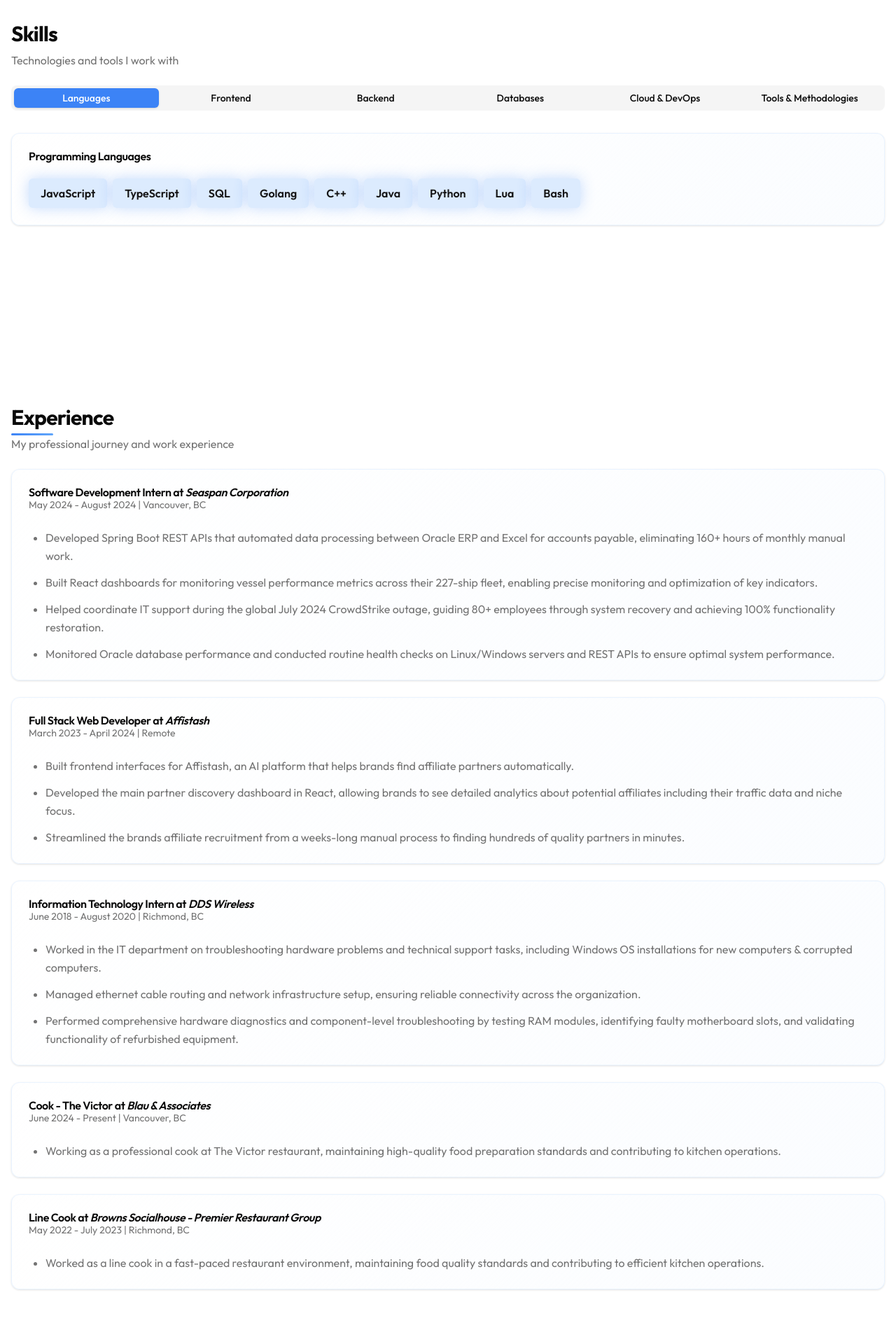
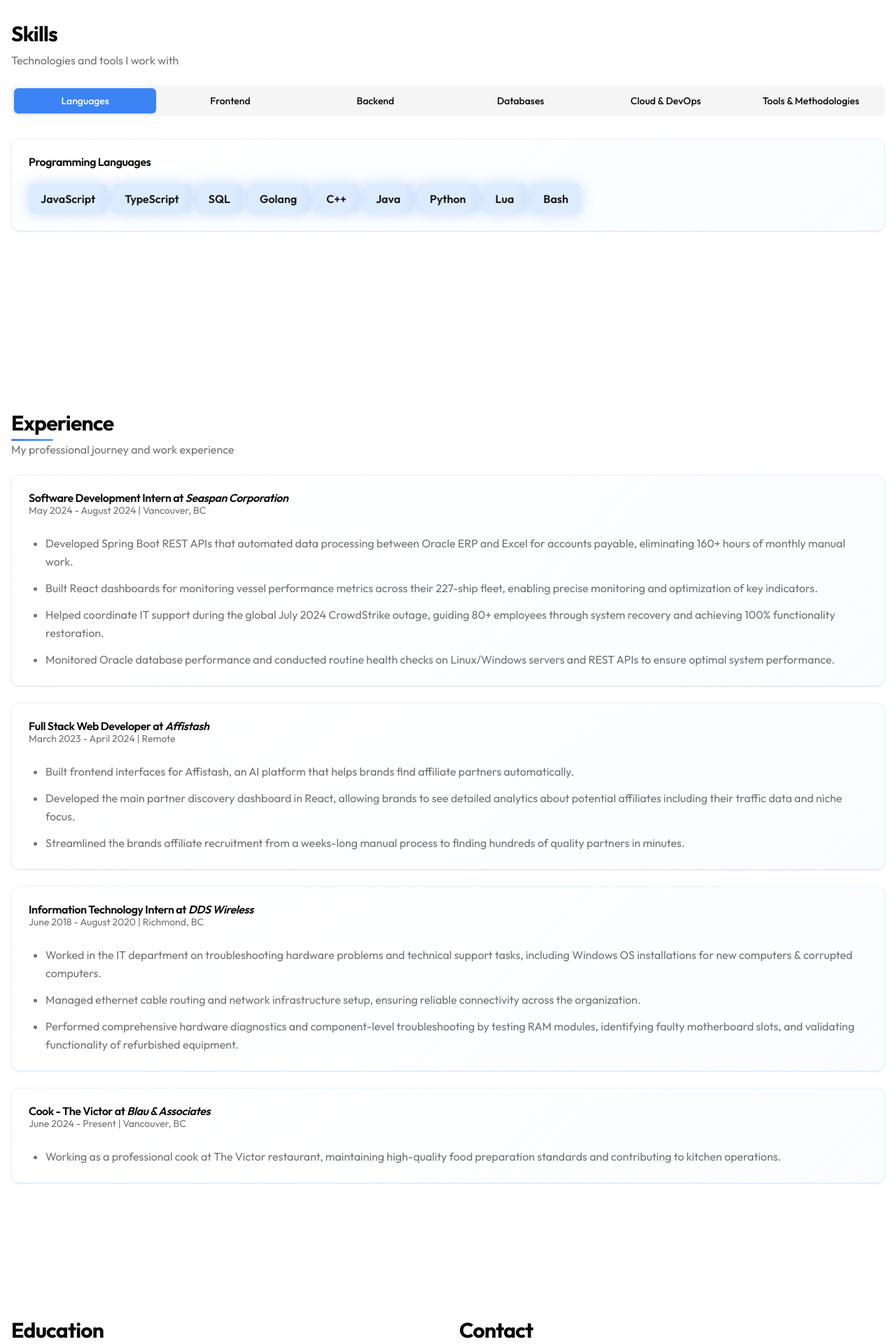
Before and after one commit to nikitalobanov12/nikita_lobanov_portfolio, a Next.js app: page / in a window 1280 px wide. Shown: the part 2920-4840 px from the top of the page at 70% size. Built offline with nearby package versions, Linux system fonts and the light colour scheme.

Commit message:
mobile usability

```diff
--- a/src/components/sections/experience.tsx
+++ b/src/components/sections/experience.tsx
@@ -42,15 +42,6 @@
 			location: 'Vancouver, BC',
 			description: [
 				'Working as a professional cook at The Victor restaurant, maintaining high-quality food preparation standards and contributing to kitchen operations.'
-			],
-		},
-		{
-			title: 'Line Cook',
-			company: 'Browns Socialhouse - Premier Restaurant Group',
-			period: 'May 2022 - July 2023',
-			location: 'Richmond, BC',
-			description: [
-				'Worked as a line cook in a fast-paced restaurant environment, maintaining food quality standards and contributing to efficient kitchen operations.'
 			],
 		},
 	];
--- a/src/components/sections/hero.tsx
+++ b/src/components/sections/hero.tsx
@@ -133,7 +133,7 @@
         </MotionDiv>
       </div>
       <MotionDiv
-        className="w-full md:w-1/2 flex justify-center relative h-96 md:h-[600px]"
+        className="w-full md:w-1/2 flex justify-center relative h-80 sm:h-96 md:h-[600px] max-w-sm md:max-w-none mx-auto"
         variants={itemVariants}
       >
         {/* Main large bubble */}
@@ -151,7 +151,7 @@
             ease: "easeInOut",
           }}
         >
-          <div className="relative w-64 h-64 md:w-80 md:h-80">
+          <div className="relative w-48 h-48 sm:w-56 sm:h-56 md:w-80 md:h-80">
             <div className="absolute inset-0 bg-gradient-to-br from-blue-500 to-purple-600 rounded-full blur-md opacity-30 animate-pulse"></div>
             <Image
               src="/nikita.jpg"
@@ -166,7 +166,7 @@
         {/* Secondary bubble - top left */}
         <MotionDiv
           className="absolute z-5"
-          style={{ top: "0%", left: "0%" }}
+          style={{ top: "5%", left: "10%" }}
           animate={{
             y: [0, -15, 0],
             x: [0, -5, 0],
@@ -180,7 +180,7 @@
           }}
           whileHover={{ scale: 1.1 }}
         >
-          <div className="relative w-40 h-40 md:w-52 md:h-52">
+          <div className="relative w-24 h-24 sm:w-32 sm:h-32 md:w-52 md:h-52">
             <div className="absolute inset-0 bg-gradient-to-br from-blue-400 to-purple-600 rounded-full blur-md opacity-30 animate-pulse"></div>
             <Image
               src="/nikita-2.jpg"
@@ -194,7 +194,7 @@
         {/* Third bubble - bottom left */}
         <MotionDiv
           className="absolute z-5"
-          style={{ bottom: "10%", left: "5%" }}
+          style={{ bottom: "15%", left: "15%" }}
           animate={{
             y: [0, 12, 0],
             x: [0, -8, 0],
@@ -208,7 +208,7 @@
           }}
           whileHover={{ scale: 1.1 }}
         >
-          <div className="relative w-36 h-36 md:w-48 md:h-48">
+          <div className="relative w-20 h-20 sm:w-28 sm:h-28 md:w-48 md:h-48">
             <div className="absolute inset-0 bg-gradient-to-br from-blue-300 to-blue-600 rounded-full blur-md opacity-30 animate-pulse"></div>
             <Image
               src="/nikita-3.jpg"
@@ -221,8 +221,8 @@
 
         {/* Floating gradient orbs for extra ambiance */}
         <MotionDiv
-          className="absolute w-16 h-16 bg-gradient-to-br from-blue-400/20 to-purple-500/20 rounded-full blur-xl"
-          style={{ top: "60%", right: "25%" }}
+          className="absolute w-8 h-8 md:w-16 md:h-16 bg-gradient-to-br from-blue-400/20 to-purple-500/20 rounded-full blur-xl"
+          style={{ top: "60%", right: "20%" }}
           animate={{
             scale: [1, 1.2, 1],
             opacity: [0.3, 0.6, 0.3],
@@ -234,8 +234,8 @@
           }}
         />
         <MotionDiv
-          className="absolute w-12 h-12 bg-gradient-to-br from-cyan-400/20 to-blue-500/20 rounded-full blur-lg"
-          style={{ top: "25%", left: "20%" }}
+          className="absolute w-6 h-6 md:w-12 md:h-12 bg-gradient-to-br from-cyan-400/20 to-blue-500/20 rounded-full blur-lg"
+          style={{ top: "25%", left: "25%" }}
           animate={{
             scale: [1, 1.3, 1],
             opacity: [0.2, 0.5, 0.2],
--- a/src/components/sections/skills.tsx
+++ b/src/components/sections/skills.tsx
@@ -63,13 +63,13 @@
 					viewport={{ once: true }}
 				>
 					<Tabs defaultValue='languages' className='w-full'>
-						<TabsList className='grid grid-cols-6 mb-8 bg-muted'>
-							<TabsTrigger value='languages' className='data-[state=active]:bg-blue-500 data-[state=active]:text-white text-foreground font-medium'>Languages</TabsTrigger>
-							<TabsTrigger value='frontend' className='data-[state=active]:bg-blue-500 data-[state=active]:text-white text-foreground font-medium'>Frontend</TabsTrigger>
-							<TabsTrigger value='backend' className='data-[state=active]:bg-blue-500 data-[state=active]:text-white text-foreground font-medium'>Backend</TabsTrigger>
-							<TabsTrigger value='database' className='data-[state=active]:bg-blue-500 data-[state=active]:text-white text-foreground font-medium'>Databases</TabsTrigger>
-							<TabsTrigger value='cloud' className='data-[state=active]:bg-blue-500 data-[state=active]:text-white text-foreground font-medium'>Cloud & DevOps</TabsTrigger>
-							<TabsTrigger value='tools' className='data-[state=active]:bg-blue-500 data-[state=active]:text-white text-foreground font-medium'>Tools & Methodologies</TabsTrigger>
+						<TabsList className='grid grid-cols-2 sm:grid-cols-3 lg:grid-cols-6 mb-8 bg-muted gap-1 h-auto p-1'>
+							<TabsTrigger value='languages' className='data-[state=active]:bg-blue-500 data-[state=active]:text-white text-foreground font-medium text-xs sm:text-sm px-2 sm:px-3 py-2'>Languages</TabsTrigger>
+							<TabsTrigger value='frontend' className='data-[state=active]:bg-blue-500 data-[state=active]:text-white text-foreground font-medium text-xs sm:text-sm px-2 sm:px-3 py-2'>Frontend</TabsTrigger>
+							<TabsTrigger value='backend' className='data-[state=active]:bg-blue-500 data-[state=active]:text-white text-foreground font-medium text-xs sm:text-sm px-2 sm:px-3 py-2'>Backend</TabsTrigger>
+							<TabsTrigger value='database' className='data-[state=active]:bg-blue-500 data-[state=active]:text-white text-foreground font-medium text-xs sm:text-sm px-2 sm:px-3 py-2'>Databases</TabsTrigger>
+							<TabsTrigger value='cloud' className='data-[state=active]:bg-blue-500 data-[state=active]:text-white text-foreground font-medium text-xs sm:text-sm px-2 sm:px-3 py-2'>Cloud & DevOps</TabsTrigger>
+							<TabsTrigger value='tools' className='data-[state=active]:bg-blue-500 data-[state=active]:text-white text-foreground font-medium text-xs sm:text-sm px-2 sm:px-3 py-2'>Tools & Methodologies</TabsTrigger>
 						</TabsList>
 
 						<TabsContent value='languages' className='mt-0'>
```
